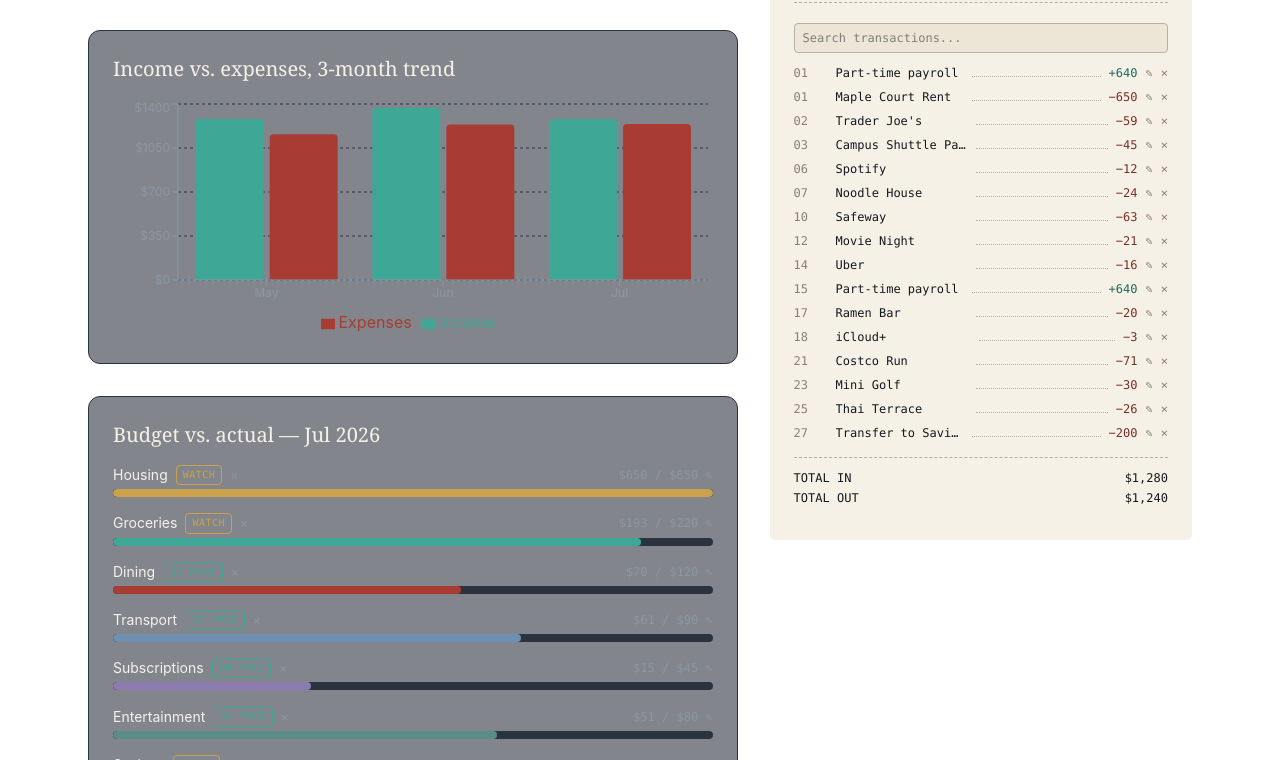
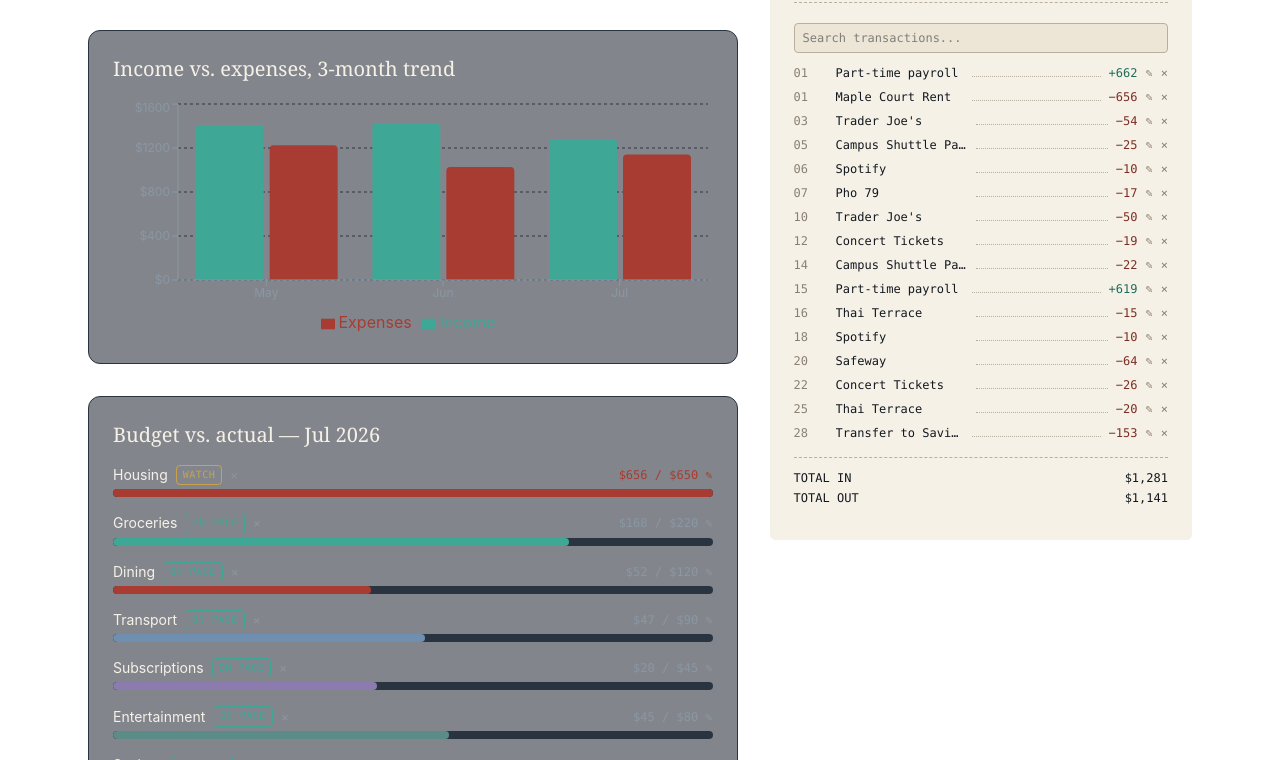
Before and after one commit to anahadgill0718/QuantFlow, a React (Vite) app: page / in a window 1280 px wide. Shown: the part 1060-1820 px from the top of the page. Built offline with nearby package versions, Linux system fonts and the light colour scheme.

Commit message:
Extend sample data to any month/year

```diff
--- a/src/FinanceDashboard.jsx
+++ b/src/FinanceDashboard.jsx
@@ -32,65 +32,69 @@ const DEFAULT_BUDGETS = {
 };
 
 // ---------- Sample data (used only until the user adds real transactions) ----------
-const SAMPLE_BLOCKS = [
-  {
-    income: [{ d: "01", m: "Part-time payroll", a: 640 }, { d: "15", m: "Part-time payroll", a: 640 }],
-    expenses: [
-      { d: "01", m: "Maple Court Rent", c: "Housing", a: 650 },
-      { d: "03", m: "Trader Joe's", c: "Groceries", a: 61 },
-      { d: "05", m: "Campus Shuttle Pass", c: "Transport", a: 45 },
-      { d: "06", m: "Spotify", c: "Subscriptions", a: 12 },
-      { d: "08", m: "Noodle House", c: "Dining", a: 22 },
-      { d: "10", m: "Safeway", c: "Groceries", a: 58 },
-      { d: "12", m: "AMC Tickets", c: "Entertainment", a: 34 },
-      { d: "14", m: "Uber", c: "Transport", a: 18 },
-      { d: "16", m: "Chipotle", c: "Dining", a: 14 },
-      { d: "18", m: "iCloud+", c: "Subscriptions", a: 3 },
-      { d: "20", m: "Safeway", c: "Groceries", a: 47 },
-      { d: "22", m: "Bowling Night", c: "Entertainment", a: 26 },
-      { d: "25", m: "Ramen Bar", c: "Dining", a: 19 },
-      { d: "28", m: "Transfer to Savings", c: "Savings", a: 150 },
-    ],
-  },
-  {
-    income: [{ d: "01", m: "Part-time payroll", a: 640 }, { d: "15", m: "Part-time payroll", a: 640 }, { d: "20", m: "Freelance tutoring", a: 90 }],
-    expenses: [
-      { d: "01", m: "Maple Court Rent", c: "Housing", a: 650 },
-      { d: "02", m: "Trader Joe's", c: "Groceries", a: 66 },
-      { d: "04", m: "Campus Shuttle Pass", c: "Transport", a: 45 },
-      { d: "06", m: "Spotify", c: "Subscriptions", a: 12 },
-      { d: "07", m: "Pho 79", c: "Dining", a: 17 },
-      { d: "09", m: "Costco Run", c: "Groceries", a: 74 },
-      { d: "11", m: "Concert Tickets", c: "Entertainment", a: 55 },
-      { d: "13", m: "Lyft", c: "Transport", a: 21 },
-      { d: "16", m: "Chipotle", c: "Dining", a: 15 },
-      { d: "18", m: "iCloud+", c: "Subscriptions", a: 3 },
-      { d: "21", m: "Safeway", c: "Groceries", a: 52 },
-      { d: "24", m: "Arcade Night", c: "Entertainment", a: 18 },
-      { d: "26", m: "Thai Terrace", c: "Dining", a: 28 },
-      { d: "29", m: "Transfer to Savings", c: "Savings", a: 180 },
-    ],
-  },
-  {
-    income: [{ d: "01", m: "Part-time payroll", a: 640 }, { d: "15", m: "Part-time payroll", a: 640 }],
-    expenses: [
-      { d: "01", m: "Maple Court Rent", c: "Housing", a: 650 },
-      { d: "02", m: "Trader Joe's", c: "Groceries", a: 59 },
-      { d: "03", m: "Campus Shuttle Pass", c: "Transport", a: 45 },
-      { d: "06", m: "Spotify", c: "Subscriptions", a: 12 },
-      { d: "07", m: "Noodle House", c: "Dining", a: 24 },
-      { d: "10", m: "Safeway", c: "Groceries", a: 63 },
-      { d: "12", m: "Movie Night", c: "Entertainment", a: 21 },
-      { d: "14", m: "Uber", c: "Transport", a: 16 },
-      { d: "17", m: "Ramen Bar", c: "Dining", a: 20 },
-      { d: "18", m: "iCloud+", c: "Subscriptions", a: 3 },
-      { d: "21", m: "Costco Run", c: "Groceries", a: 71 },
-      { d: "23", m: "Mini Golf", c: "Entertainment", a: 30 },
-      { d: "25", m: "Thai Terrace", c: "Dining", a: 26 },
-      { d: "27", m: "Transfer to Savings", c: "Savings", a: 200 },
-    ],
-  },
-];
+// Deterministic per-month generator so sample data exists for ANY month/year you
+// navigate to, not just the initial 3 — while staying consistent if you revisit it.
+function hashStr(str) {
+  let h = 0;
+  for (let i = 0; i < str.length; i++) {
+    h = (Math.imul(31, h) + str.charCodeAt(i)) | 0;
+  }
+  return h >>> 0;
+}
+
+function mulberry32(seed) {
+  let a = seed;
+  return function () {
+    a |= 0; a = (a + 0x6D2B79F5) | 0;
+    let t = Math.imul(a ^ (a >>> 15), 1 | a);
+    t = (t + Math.imul(t ^ (t >>> 7), 61 | t)) ^ t;
+    return ((t ^ (t >>> 14)) >>> 0) / 4294967296;
+  };
+}
+
+const SAMPLE_MERCHANTS = {
+  Housing: ["Maple Court Rent"],
+  Groceries: ["Trader Joe's", "Safeway", "Costco Run"],
+  Dining: ["Noodle House", "Ramen Bar", "Thai Terrace", "Chipotle", "Pho 79"],
+  Transport: ["Campus Shuttle Pass", "Uber", "Lyft"],
+  Subscriptions: ["Spotify", "iCloud+"],
+  Entertainment: ["AMC Tickets", "Bowling Night", "Arcade Night", "Mini Golf", "Concert Tickets"],
+  Savings: ["Transfer to Savings"],
+};
+const SAMPLE_BASE_AMOUNTS = { Housing: 650, Groceries: 60, Dining: 20, Transport: 20, Subscriptions: 8, Entertainment: 25, Savings: 175 };
+const SAMPLE_DAYS = {
+  Housing: ["01"], Groceries: ["03", "10", "20"], Dining: ["07", "16", "25"],
+  Transport: ["05", "14"], Subscriptions: ["06", "18"], Entertainment: ["12", "22"], Savings: ["28"],
+};
+
+function generateSampleMonth(monthLabel) {
+  const rand = mulberry32(hashStr(monthLabel));
+  const jitter = (base, pct) => Math.max(1, Math.round(base * (1 + (rand() * 2 - 1) * pct)));
+
+  const income = [
+    { id: `demo-${monthLabel}-inc1`, d: "01", m: "Part-time payroll", a: jitter(640, 0.05) },
+    { id: `demo-${monthLabel}-inc2`, d: "15", m: "Part-time payroll", a: jitter(640, 0.05) },
+  ];
+  if (rand() > 0.6) {
+    income.push({ id: `demo-${monthLabel}-inc3`, d: "20", m: "Freelance tutoring", a: jitter(90, 0.3) });
+  }
+
+  const expenses = [];
+  Object.entries(SAMPLE_MERCHANTS).forEach(([cat, names]) => {
+    SAMPLE_DAYS[cat].forEach((day, i) => {
+      const name = names[Math.floor(rand() * names.length)];
+      expenses.push({
+        id: `demo-${monthLabel}-${cat}-${i}`,
+        d: day,
+        m: name,
+        c: cat,
+        a: jitter(SAMPLE_BASE_AMOUNTS[cat], 0.25),
+      });
+    });
+  });
+
+  return { income, expenses };
+}
 
 // Returns the anchor month plus the two before it, e.g. ["Jun 2026", "Jul 2026", "Aug 2026"]
 function getRollingMonths(anchor = new Date()) {
@@ -136,17 +140,14 @@ function parseCSV(text) {
 
 function buildSampleData(monthKeys) {
   const out = {};
-  monthKeys.forEach((key, i) => {
-    const block = SAMPLE_BLOCKS[i];
-    out[key] = {
-      income: block.income.map((r, j) => ({ ...r, id: `sample-${i}-inc-${j}` })),
-      expenses: block.expenses.map((r, j) => ({ ...r, id: `sample-${i}-exp-${j}` })),
-    };
+  monthKeys.forEach((key) => {
+    out[key] = generateSampleMonth(key);
   });
   return out;
 }
 
 const STORAGE_KEY = "financeDashboard_v1";
+
 
 function loadInitialState(defaultMonthKeys) {
   try {
@@ -296,7 +297,7 @@ export default function FinanceDashboard() {
   };
 
   const month = MONTHS[monthIdx];
-  const data = ledgerData[month] || { income: [], expenses: [] };
+  const data = ledgerData[month] || (isSample ? generateSampleMonth(month) : { income: [], expenses: [] });
 
   useEffect(() => {
     try {
@@ -322,12 +323,12 @@ export default function FinanceDashboard() {
 
   const trend = useMemo(() => {
     return MONTHS.map((m) => {
-      const monthData = ledgerData[m] || { income: [], expenses: [] };
+      const monthData = ledgerData[m] || (isSample ? generateSampleMonth(m) : { income: [], expenses: [] });
       const inc = monthData.income.reduce((s, r) => s + r.a, 0);
       const exp = monthData.expenses.reduce((s, r) => s + r.a, 0);
       return { month: m.split(" ")[0], Income: inc, Expenses: exp };
     });
-  }, [ledgerData, MONTHS]);
+  }, [ledgerData, MONTHS, isSample]);
 
   const ledger = useMemo(() => {
     const rows = [
@@ -362,7 +363,7 @@ export default function FinanceDashboard() {
     const incomeSeries = trend.map((t) => t.Income);
     const expenseSeries = trend.map((t) => t.Expenses);
     const savingsSeries = MONTHS.map((m) => {
-      const md = ledgerData[m] || { expenses: [] };
+      const md = ledgerData[m] || (isSample ? generateSampleMonth(m) : { expenses: [] });
       return md.expenses.filter((r) => r.c === "Savings").reduce((s, r) => s + r.a, 0);
     });
 
@@ -399,13 +400,13 @@ export default function FinanceDashboard() {
       projected,
       projPct,
     };
-  }, [trend, MONTHS, ledgerData, monthIdx, totals, month, budgets]);
+  }, [trend, MONTHS, ledgerData, monthIdx, totals, month, budgets, isSample]);
 
   const insight = useMemo(() => {
     if (byCategory.length === 0) return null;
     const top = [...byCategory].sort((a, b) => b.value - a.value)[0];
     const prevMonth = monthIdx > 0 ? MONTHS[monthIdx - 1] : null;
-    const prevData = prevMonth ? ledgerData[prevMonth] : null;
+    const prevData = prevMonth ? (ledgerData[prevMonth] || (isSample ? generateSampleMonth(prevMonth) : null)) : null;
     const prevExpenses = prevData ? prevData.expenses.reduce((s, r) => s + r.a, 0) : 0;
 
     if (prevMonth && prevExpenses > 0) {
@@ -419,7 +420,7 @@ export default function FinanceDashboard() {
       return `Spending is holding steady with ${prevMonth.split(" ")[0]}. ${top.name} remains the biggest category.`;
     }
     return `${top.name} is your biggest expense this month at ${fmt(top.value)}.`;
-  }, [byCategory, totals, monthIdx, MONTHS, ledgerData]);
+  }, [byCategory, totals, monthIdx, MONTHS, ledgerData, isSample]);
 
   const handleAddTransaction = (e) => {
     e.preventDefault();
@@ -641,8 +642,9 @@ export default function FinanceDashboard() {
               {[...byCategory, ...byCategory].map((c, i) => {
                 const pct = totals.expenses ? Math.round((c.value / totals.expenses) * 100) : 0;
                 const prevMonth = monthIdx > 0 ? MONTHS[monthIdx - 1] : null;
-                const prevVal = prevMonth
-                  ? (ledgerData[prevMonth]?.expenses || []).filter((r) => r.c === c.name).reduce((s, r) => s + r.a, 0)
+                const prevMonthData = prevMonth ? (ledgerData[prevMonth] || (isSample ? generateSampleMonth(prevMonth) : null)) : null;
+                const prevVal = prevMonthData
+                  ? (prevMonthData.expenses || []).filter((r) => r.c === c.name).reduce((s, r) => s + r.a, 0)
                   : 0;
                 const delta = prevVal ? Math.round(((c.value - prevVal) / prevVal) * 100) : null;
                 const up = delta !== null && delta > 0;
```
